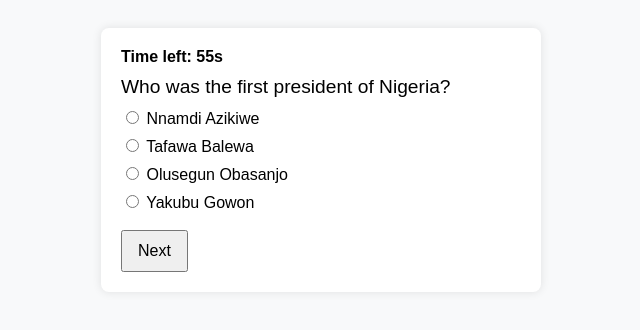
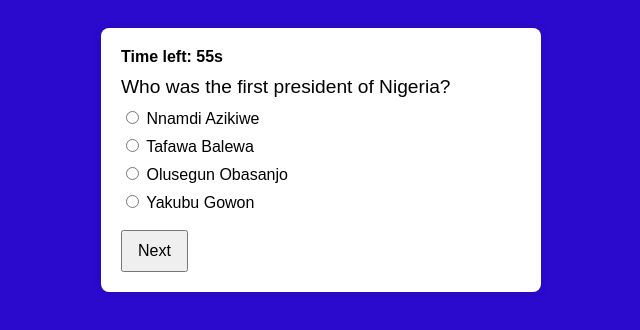
Before and after one commit to rareprince/Quiz-app, a plain HTML site: page index.html in a window 1280 px wide. Shown: the whole page, without its empty margins (319-959 px from the left). Drawn offline with Linux system fonts and the light colour scheme.

Commit message:
background

```diff
--- a/styles.css
+++ b/styles.css
@@ -1,7 +1,7 @@
 body {
     font-family: Arial, sans-serif;
     padding: 20px;
-    background-color: #f8f9fa;
+    background-color: #2b0ace;
 }
 
 .quiz-container {
```
